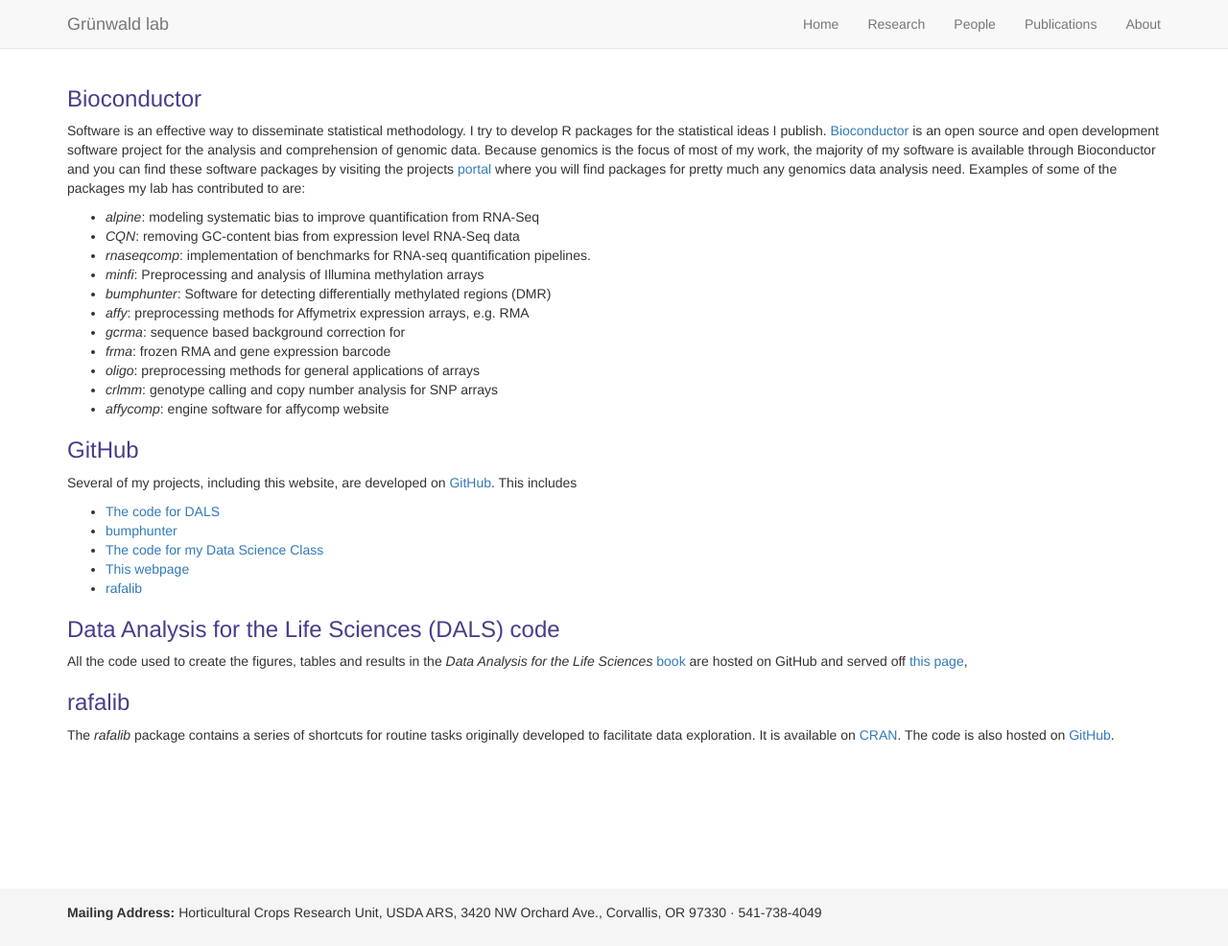
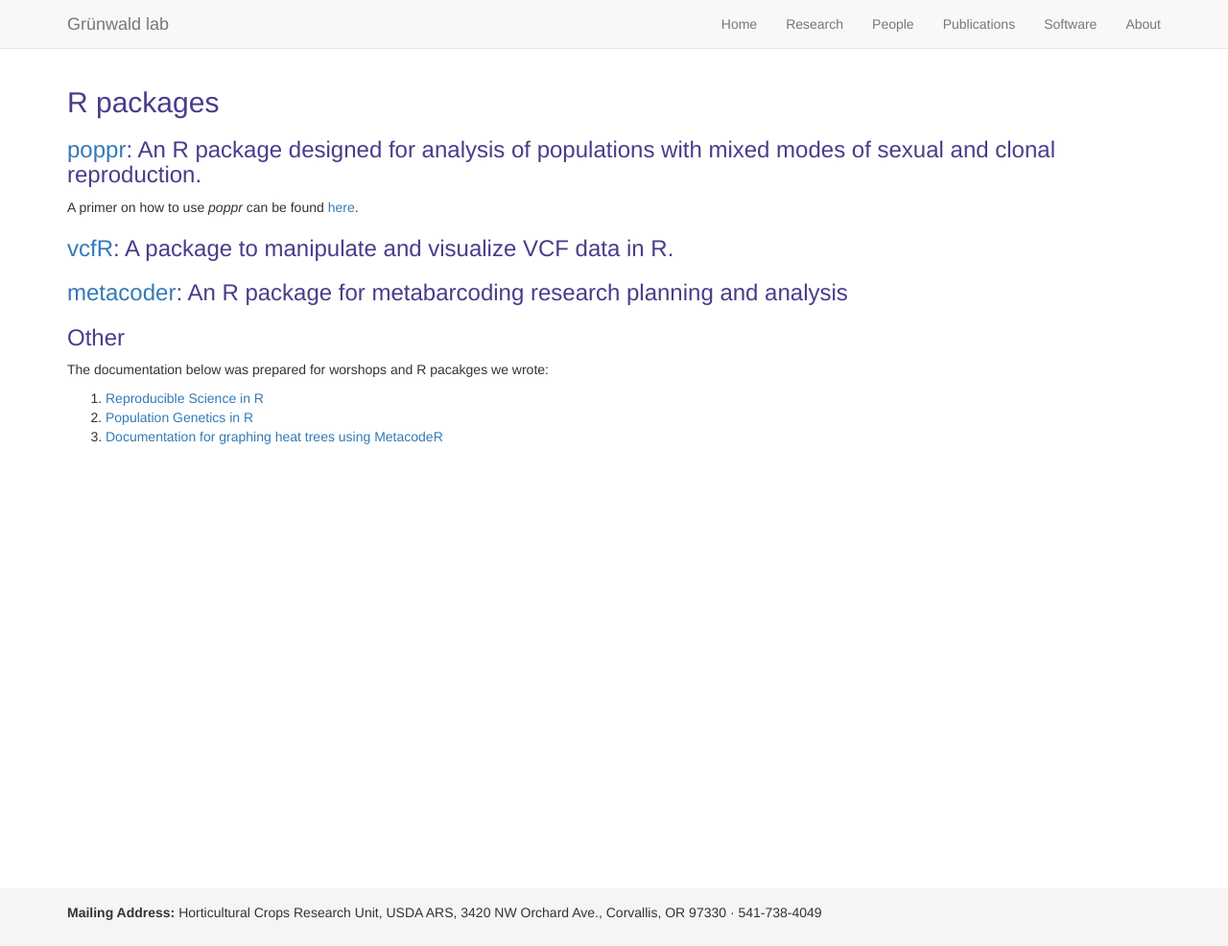
Before and after one commit to grunwald/grunwald.github.io, a Jekyll site: the page built from pages/software.md, in a window 1280 px wide and 986 px high. Shown: the whole window at 96% size. Built offline with Jekyll 4.4.1, drawn with Linux system fonts in a browser that asks for light colours; nearby versions of some CDN libraries.

Commit message:
created software page

```diff
--- a/_config.yml
+++ b/_config.yml
@@ -34,7 +34,7 @@ nav-links:
     Research: "pages/research.html"
     People: "pages/people.html"
     Publications: "pages/publications.html"
-#    Software: "pages/software.html"
+    Software: "pages/software.html"
     About: "pages/about.html"
 # --- Footer options --- #
 
--- a/pages/software.md
+++ b/pages/software.md
@@ -3,50 +3,21 @@ layout: template1
 title: Software
 ---
 
-### Bioconductor
+## R packages
 
-Software is an effective way to disseminate statistical methodology. I try to develop R packages for the statistical ideas I publish.
-[Bioconductor](http://www.bioconductor.org) is an open source and open development
-software project for the analysis and comprehension of genomic
-data. Because genomics is the focus of most of my work, the majority
-of my software is available through Bioconductor and you can find
-these software packages by visiting the projects
-[portal](http://www.bioconductor.org) where you will find packages for pretty
-much any genomics data analysis need. Examples of some of the
-packages my lab has contributed to are:
+### [poppr](https://github.com/grunwaldlab/poppr): An R package designed for analysis of populations with mixed modes of sexual and clonal reproduction.
 
-- _alpine_: modeling systematic bias to improve quantification from RNA-Seq
-- _CQN_: removing GC-content bias from expression level RNA-Seq data
-- _rnaseqcomp_: implementation of benchmarks for RNA-seq quantification pipelines.
-- _minfi_: Preprocessing and analysis of Illumina methylation arrays
-- _bumphunter_: Software for detecting differentially methylated regions (DMR)
--  _affy_: preprocessing methods for Affymetrix expression arrays, e.g. RMA
-- _gcrma_: sequence based background correction for
-- _frma_: frozen RMA and gene expression barcode
-- _oligo_: preprocessing methods for general applications of arrays
-- _crlmm_: genotype calling and copy number analysis for SNP arrays
-- _affycomp_: engine software for affycomp website
+A primer on how to use *poppr* can be found [here](http://grunwaldlab.github.io/Population_Genetics_in_R/).
 
-### GitHub
-
-Several of my projects, including this website, are developed on [GitHub](https://github.com/rafalab). This includes
+### [vcfR](https://github.com/grunwaldlab/vcfR): A package to manipulate and visualize VCF data in R.
 
 
-- [The code for DALS](https://github.com/genomicsclass)
-- [bumphunter](https://github.com/rafalab/bumphunter)
-- [The code for my Data Science Class](https://github.com/datasciencelabs)
-- [This webpage](https://github.com/rafalab/rafalab.github.io)
-- [rafalib](https://github.com/rafalab/rafalib)
+### [metacoder](https://github.com/grunwaldlab/metacoder): An R package for metabarcoding research planning and analysis
 
+### Other
 
+The documentation below was prepared for worshops and R pacakges we wrote:
 
-### Data Analysis for the Life Sciences (DALS) code
-
-All the code used to create the figures, tables and results in the _Data Analysis for the Life Sciences_ [book](https://leanpub.com/dataanalysisforthelifesciences) are hosted on GitHub and served off [this page](http://genomicsclass.github.io/book/),
-
-
-
-
-### rafalib
-
-The _rafalib_ package contains a series of shortcuts for routine tasks originally developed to facilitate data exploration. It is available on [CRAN](https://cran.r-project.org/web/packages/rafalib/). The code is also hosted on [GitHub](https://github.com/rafalab/rafalib).
+1. [Reproducible Science in R](http://grunwaldlab.github.io/Reproducible-science-in-R/)
+1. [Population Genetics in R](http://grunwaldlab.github.io/Population_Genetics_in_R/)
+1. [Documentation for graphing heat trees using MetacodeR](https://grunwaldlab.github.io/metacoder_documentation/)
```
Also changed, not shown: pages/about.md (+3 -1 lines), pages/people.md (+6 -6 lines), pages/research.md (+1 -1 lines).
